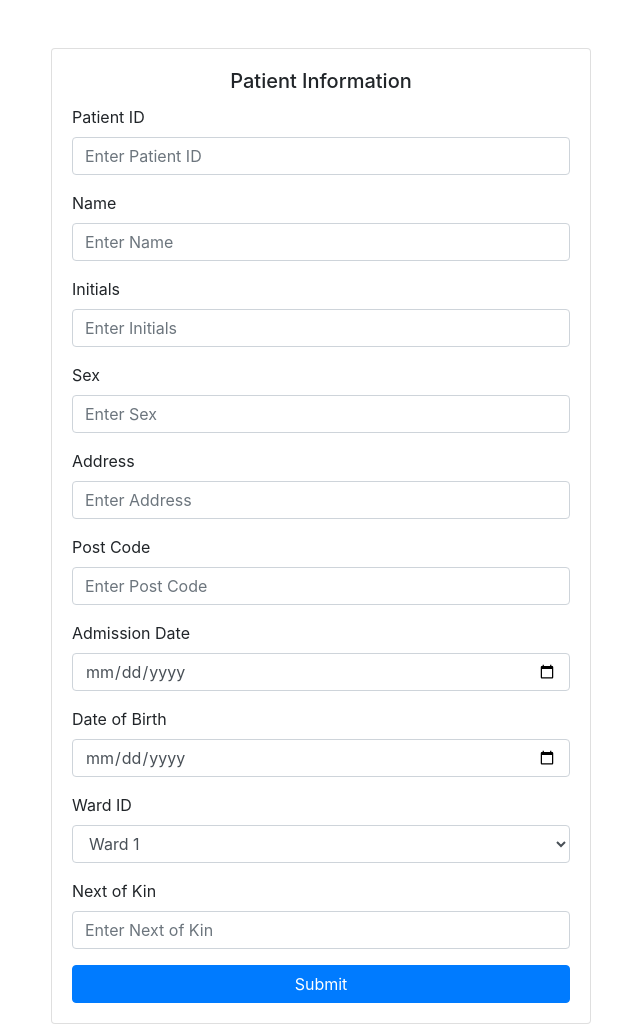
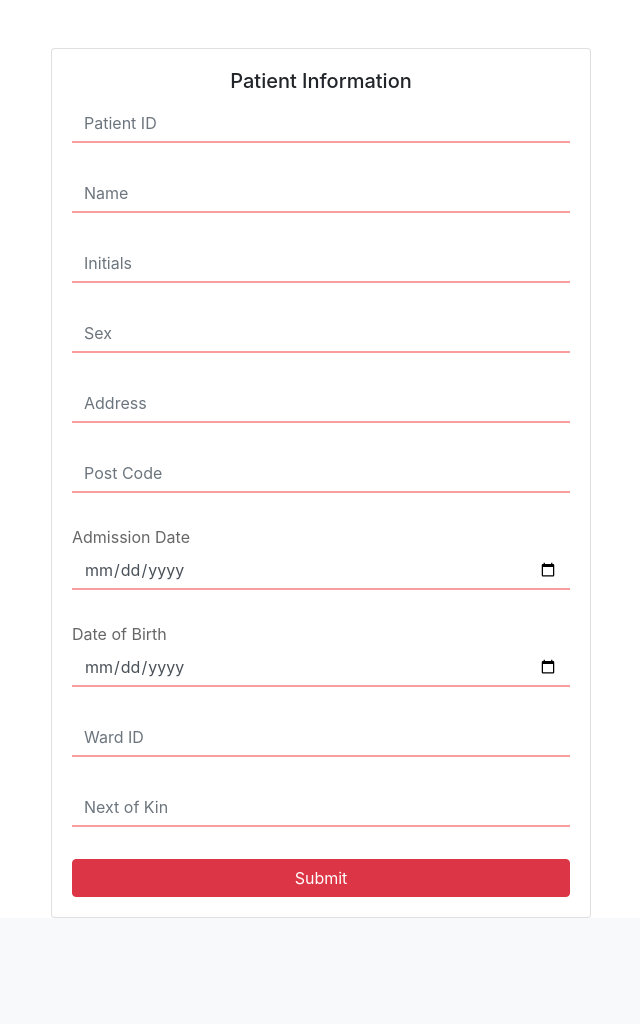
Before and after one commit to Codewani/hospital, a Django app: page /patient/ in a window 1280 px wide. Shown: the part 56-1080 px from the top of the page, without its empty margins (319-959 px from the left). After the commit the page ends 974 px from the top, so only its background shows below. Run offline with Django 4.2, Linux system fonts and the light colour scheme; some libraries are stand-ins or nearby versions.

Commit message:
add form models

```diff
--- a/Templates/base.html
+++ b/Templates/base.html
@@ -9,6 +9,7 @@
     <link rel="stylesheet" href="https://cdn.jsdelivr.net/npm/bootstrap@4.1.3/dist/css/bootstrap.min.css" integrity="sha384-MCw98/SFnGE8fJT3GXwEOngsV7Zt27NXFoaoApmYm81iuXoPkFOJwJ8ERdknLPMO" crossorigin="anonymous">
     <link rel="stylesheet" href="https://cdnjs.cloudflare.com/ajax/libs/twitter-bootstrap/4.5.2/css/bootstrap.css">
     <link rel="stylesheet" href="https://cdn.datatables.net/1.13.6/css/dataTables.bootstrap4.min.css">
+    <link rel="stylesheet" href="https://cdnjs.cloudflare.com/ajax/libs/font-awesome/5.15.3/css/all.min.css">
     <script src="https://code.jquery.com/jquery-3.3.1.slim.min.js" integrity="sha384-q8i/X+965DzO0rT7abK41JStQIAqVgRVzpbzo5smXKp4YfRvH+8abtTE1Pi6jizo" crossorigin="anonymous"></script>
 
     <!-- My CSS-->
@@ -33,7 +34,39 @@
     <script src="https://cdn.datatables.net/1.13.6/js/jquery.dataTables.min.js"></script>
     <script src="https://cdn.datatables.net/1.13.6/js/dataTables.bootstrap4.min.js"></script>
     <script>
-      new DataTable('#example');
+      $(document).ready(function() {
+    var table = $('#example').DataTable();
+
+    // Handle update button click
+    $('#example').on('click', '.update-patient', function() {
+        var patientId = $(this).data('patient_id');
+        // Show a modal for updating patient information, pre-fill the form with patient data, and submit it to the Django view.
+        // You can use AJAX to submit the form asynchronously.
+    });
+
+    // Handle delete button click
+    $('#example').on('click', '.delete-patient', function() {
+        var patientId = $(this).data('patient_id');
+        if (confirm('Are you sure you want to delete this patient?')) {
+            // Send an AJAX request to the Django view for deleting patients.
+            $.ajax({
+                url: '/delete_patient/' + patientId + '/', // Replace with your actual URL
+                type: 'POST',
+                data: {
+                    csrfmiddlewaretoken: '{{ csrf_token }}'
+                },
+                success: function(data) {
+                    // Handle success (e.g., remove the row from the table)
+                    table.row($(this).parents('tr')).remove().draw();
+                },
+                error: function() {
+                    // Handle error
+                    alert('An error occurred while deleting the patient.');
+                }
+            });
+        }
+    });
+});
     </script>
     {% block scripts %}
     {% endblock scripts %}
--- a/Templates/patients.html
+++ b/Templates/patients.html
@@ -1,7 +1,32 @@
 {% extends "base.html" %}
 
 {% block title %}Patients{% endblock %}
+{% block styling %}
+<style>
+    .form-group {
+        outline: none; /* Remove the outline when focused */
+        margin-bottom: 2rem;
+    }
+    .card {
+        border-radius: 2px solid #afc5ae; /* Replace "your-color" with the desired border color */
+    }
+    .nav-item:hover {
+        color: rgb(39, 235, 98);
+    }
 
+    /* Remove the box around form fields */
+    .form-control {
+        border: none; /* Remove the border around form fields */
+        border-bottom: 2.3px solid #fa9d9d; /* Add an underline */
+        border-radius: 0; /* Remove any border radius */
+    }
+    label {
+        font-size: 16px; /* Adjust font size as needed */
+        color: #666; /* Text color */
+        margin-bottom: 0.2rem; /* Spacing between label and input */
+    }
+</style>
+{% endblock styling %}
 {% block page_content %}
 <div class="container mt-5">
     <div class="row justify-content-center">
@@ -9,52 +34,40 @@
             <div class="card">
                 <div class="card-body">
                     <h5 class="card-title text-center">Patient Information</h5>
-                    <form action="" METHOD="POST">{% csrf_token %}
+                    <form action="" method="POST">{% csrf_token %}
                         <div class="form-group">
-                            <label for="patientId">Patient ID</label>
-                            <input type="text" class="form-control" id="patientId" placeholder="Enter Patient ID" name="patient_id">
+                            {{ form.patient_id }}
                         </div>
                         <div class="form-group">
-                            <label for="name">Name</label>
-                            <input type="text" class="form-control" id="name" placeholder="Enter Name" name="name">
+                            {{ form.name }}
                         </div>
                         <div class="form-group">
-                            <label for="initials">Initials</label>
-                            <input type="text" class="form-control" id="initials" placeholder="Enter Initials" name="initials">
+                            {{ form.initials }}
                         </div>
                         <div class="form-group">
-                            <label for="sex">Sex</label>
-                            <input type="text" class="form-control" id="sex" placeholder="Enter Sex" name="sex">
+                            {{ form.sex }}
                         </div>
                         <div class="form-group">
-                            <label for="address">Address</label>
-                            <input type="text" class="form-control" id="address" placeholder="Enter Address" name="address">
+                            {{ form.address }}
                         </div>
                         <div class="form-group">
-                            <label for="postCode">Post Code</label>
-                            <input type="text" class="form-control" id="postCode" placeholder="Enter Post Code" name="post_code">
+                            {{ form.post_code }}
                         </div>
                         <div class="form-group">
-                            <label for="admission">Admission Date</label>
-                            <input type="date" class="form-control" id="admission" name="admission">
+                            <label for="admission">  Admission Date</label>
+                            {{ form.admission }}
                         </div>
                         <div class="form-group">
-                            <label for="DOB">Date of Birth</label>
-                            <input type="date" class="form-control" id="DOB" name="DOB">
+                            <label for="DOB">  Date of Birth</label>
+                            {{ form.DOB }}
                         </div>
                         <div class="form-group">
-                            <label for="wardId">Ward ID</label>
-                            <select class="form-control" id="wardId">
-                                <option value="ward1">Ward 1</option>
-                                <option value="ward2">Ward 2</option>
-                                <!-- Add more ward options as needed -->
-                            </select>
+                            {{ form.ward_id }}
                         </div>
                         <div class="form-group">
-                            <label for="nextOfKin">Next of Kin</label>
-                            <input type="text" class="form-control" id="nextOfKin" placeholder="Enter Next of Kin">
+                            {{ form.next_of_kin }}
                         </div>
-                        <button type="submit" class="btn btn-primary btn-block">Submit</button>
+                        <button type="submit" class="btn btn-danger btn-block">Submit</button>
                     </form>
                 </div>
             </div>
--- /dev/null
+++ b/clinic/forms.py
@@ -0,0 +1,31 @@
+from django import forms
+from .models import *
+
+class PatientForm(forms.ModelForm):
+    class Meta:
+        model = patient
+        fields = '__all__'
+        widgets = {
+            'patient_id': forms.TextInput(attrs={'class':'form-control', 'placeholder': 'Patient ID'}),
+            'name': forms.TextInput(attrs={'class':'form-control', 'placeholder': 'Name'}),
+            'initials': forms.TextInput(attrs={'class':'form-control', 'placeholder': 'Initials'}),
+            'sex': forms.TextInput(attrs={'class':'form-control', 'placeholder': 'Sex'}),
+            'address': forms.TextInput(attrs={'class':'form-control', 'placeholder': 'Address'}),
+            'post_code': forms.TextInput(attrs={'class':'form-control', 'placeholder': 'Post Code'}),
+            'admission': forms.DateInput(attrs={'class':'form-control', 'placeholder': 'Admission Date (e.g., yyyy-mm-dd)', 'type': 'date'}),
+            'DOB': forms.DateInput(attrs={'class':'form-control', 'placeholder': 'Date of Birth (e.g., yyyy-mm-dd)', 'type': 'date'}),
+            'ward_id': forms.TextInput(attrs={'class':'form-control', 'placeholder': 'Ward ID'}),
+            'next_of_kin': forms.TextInput(attrs={'class':'form-control', 'placeholder': 'Next of Kin'}),
+        }
+
+class WardForm(forms.ModelForm):
+    class Meta:
+        model = ward
+        fields = '__all__'
+        widgets = {
+            'ward_id': forms.TextInput(attrs={'class':'form-control', 'placeholder': 'Ward ID'}),
+            'ward_name': forms.TextInput(attrs={'class':'form-control', 'placeholder': 'Ward Name'}),
+            'number_beds': forms.TextInput(attrs={'class':'form-control', 'placeholder': 'Number of Beds'}),
+            'nurse_in_charge': forms.TextInput(attrs={'class':'form-control', 'placeholder': 'Nurse in Charge'}),
+            'ward_type': forms.TextInput(attrs={'class':'form-control', 'placeholder': 'Ward Type'}),
+        }
--- a/clinic/models.py
+++ b/clinic/models.py
@@ -18,6 +18,6 @@ class patient(models.Model):
     address = models.CharField(max_length = 30)
     post_code = models.CharField(max_length = 3)
     admission = models.DateField()
-    DOB = models.DateField(default = timezone.now)
+    DOB = models.DateField()
     ward_id = models.ForeignKey(ward, on_delete=models.CASCADE)
     next_of_kin = models.CharField(max_length = 30, blank = True, null = True)
--- a/clinic/views.py
+++ b/clinic/views.py
@@ -1,26 +1,48 @@
-from django.shortcuts import render
+from django.shortcuts import render, redirect
 from django.http import HttpResponse
+from .forms import *
 
 from .models import *
 # Create your views here.
 def Patients(request, *args, **kwargs):
+    form = PatientForm()
     if request.method == 'POST':
-        patient_id = request.POST['patient_id']
-        name = request.POST['name']
-        initials = request.POST['initials']
-        sex = request.POST['sex']
-        address = request.POST['address']
-        post_code = request.POST['post_code']
-        admission = request.POST['admission']
-        DOB = request.POST['DOB']
-        ward_id = request.POST['ward_id']
-        next_of_kin = request.POST['next_of_kin']
+        print(request.POST)
+        form = PatientForm(request.POST)
+        if form.is_valid():
+            print("valid")
+            try:
+                form.save()
+                return redirect('/patient')
+            except:
+                pass
+        else:
+            print("not valid")
+            form = PatientForm()
 
-        new_patient = patient(patient_id = patient_id, name = name, initials = initials, sex = sex, address = address, post_code = post_code, admission = admission, DOB = DOB, ward_id = ward_id, next_of_kin = next_of_kin, patients = patients)
-    return render(request, "Patients.html", {})
+    wards = ward.objects.all()
+    context = {'wards':wards, 'form':form}
+    return render(request, "Patients.html", context)
 
 def Wards(request, *args, **kwargs):
-    return render(request, "ward.html", {})
+    form = WardForm()
+    if request.method == 'POST':
+        print(request.POST)
+        form = WardForm(request.POST)
+        if form.is_valid():
+            print("valid")
+            try:
+                form.save()
+                return redirect('/ward')
+            except:
+                pass
+        else:
+            print("not valid")
+            form = WardForm()
+
+    wards = ward.objects.all()
+    context = {'wards':wards, 'form':form}
+    return render(request, "ward.html", context)
 
 def viewwards(request, *args, **kwargs):
     wards = ward.objects.all()
```
Also changed, not shown: Templates/viewpatients.html (+16 -3 lines), Templates/ward.html (+12 -9 lines), clinic/migrations/0003_alter_patient_dob.py (added).
